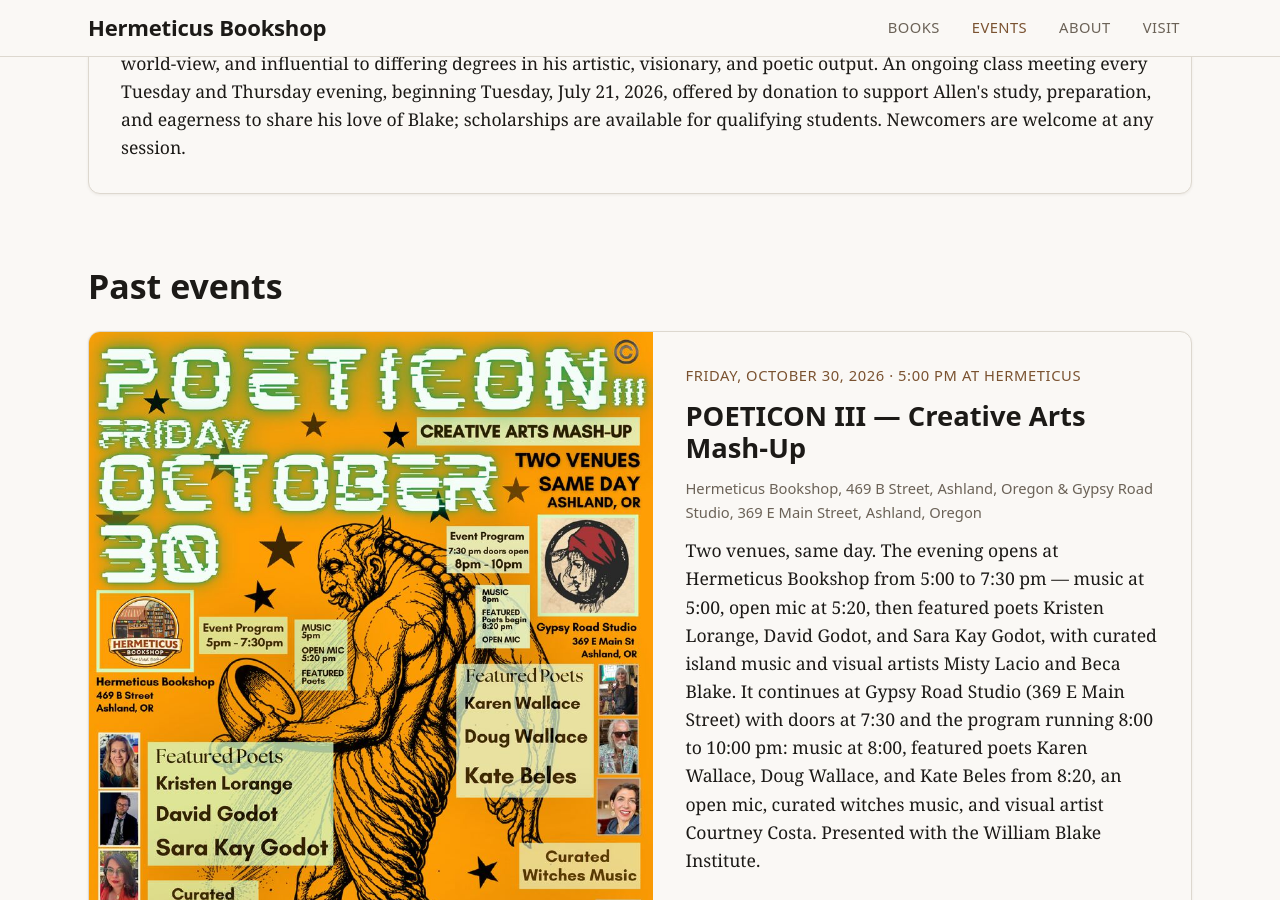
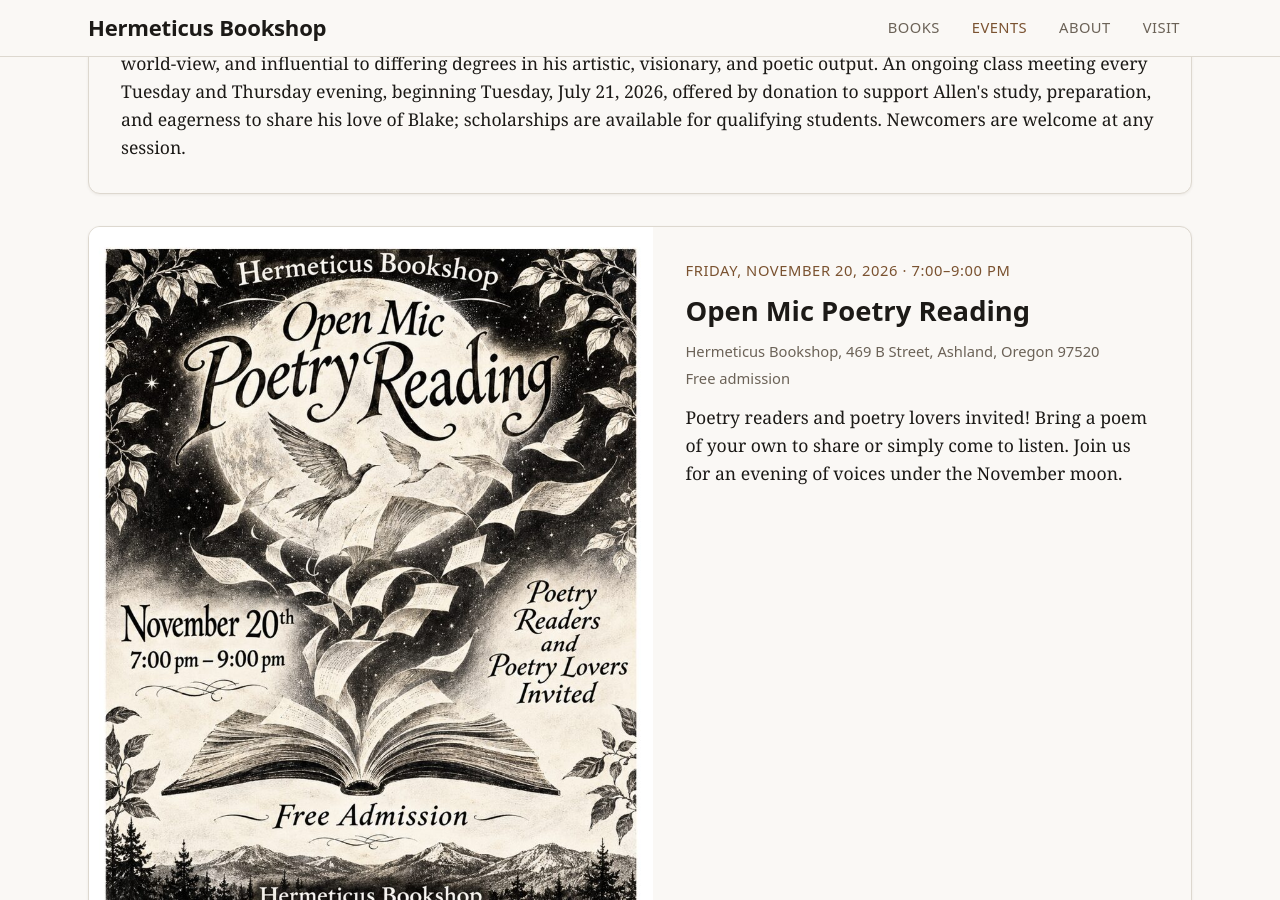
Before and after one commit to strangecode/hermeticus, a Jekyll site: the page built from pages/events.md, in a window 1280 px wide and 900 px high, scrolled down 451 px. Built offline with Jekyll 4.4.1, drawn with Linux system fonts in a browser that asks for light colours.

Commit message:
Add November 20 Open Mic Poetry Reading to events with flyer
Claude-Session: https://claude.ai/code/session_01Tq7gvyFAGgcjkMBovP4HnB

```diff
--- a/_data/events.yml
+++ b/_data/events.yml
@@ -130,3 +130,20 @@
     10:00 pm: music at 8:00, featured poets Karen Wallace, Doug Wallace, and
     Kate Beles from 8:20, an open mic, curated witches music, and visual artist
     Courtney Costa. Presented with the William Blake Institute.
+- title: Open Mic Poetry Reading
+  date: 2026-11-20
+  time: "7:00–9:00 pm"
+  location: Hermeticus Bookshop, 469 B Street, Ashland, Oregon 97520
+  cost: Free admission
+  image: /assets/images/open-mic-poetry-reading-2026-11-20.jpg
+  image_alt: >-
+    Open Mic Poetry Reading flyer — November 20th, 7:00 to 9:00 pm at
+    Hermeticus Bookshop, 469 B Street, Ashland. In a pen-and-ink scene, loose
+    pages and birds rise from an open book toward a full moon, framed by leafy
+    branches above a line of pine trees and mountains, with the words
+    &ldquo;Poetry Readers and Poetry Lovers Invited&rdquo; and &ldquo;Free
+    Admission.&rdquo;
+  description: >-
+    Poetry readers and poetry lovers invited! Bring a poem of your own to share
+    or simply come to listen. Join us for an evening of voices under the
+    November moon.
```
Also changed, not shown: assets/images/open-mic-poetry-reading-2026-11-20.jpg (added), 1 other file.
